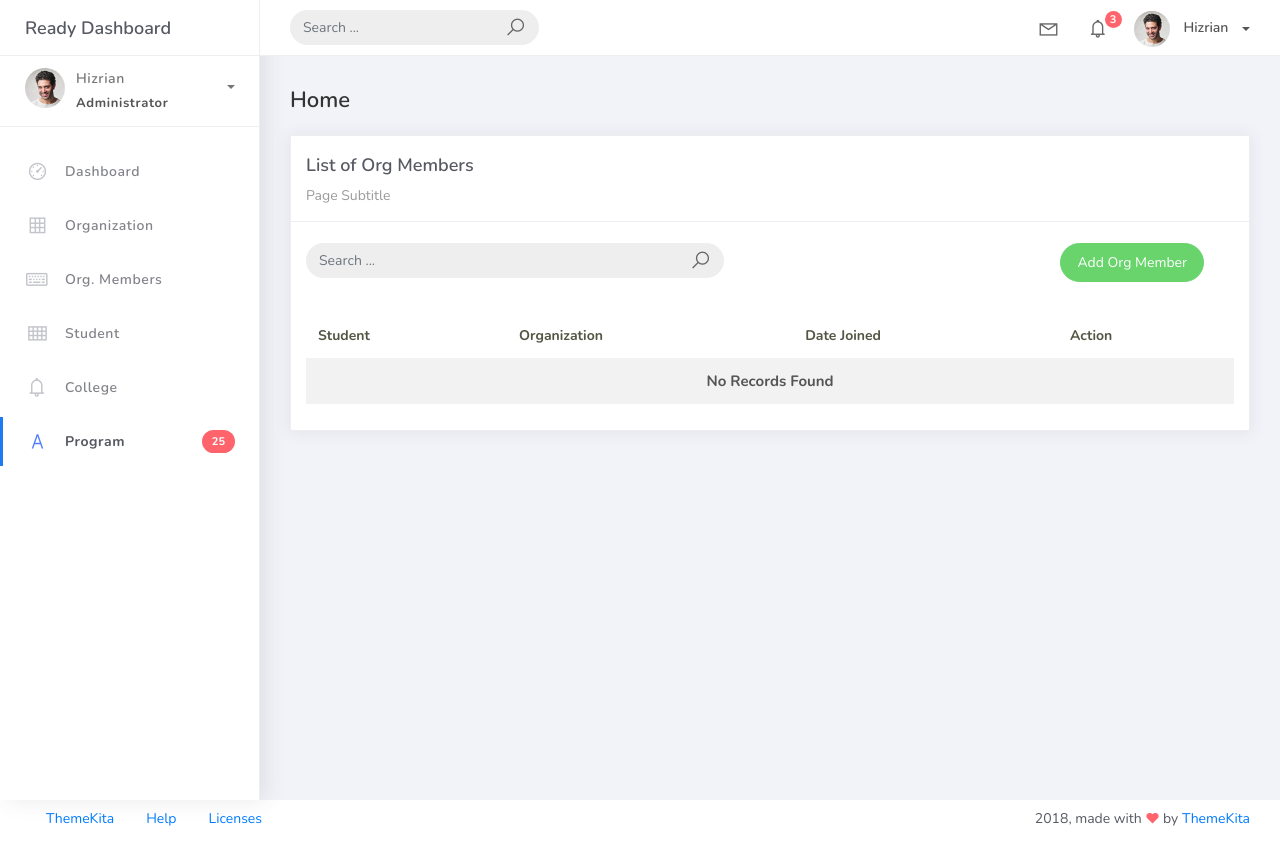
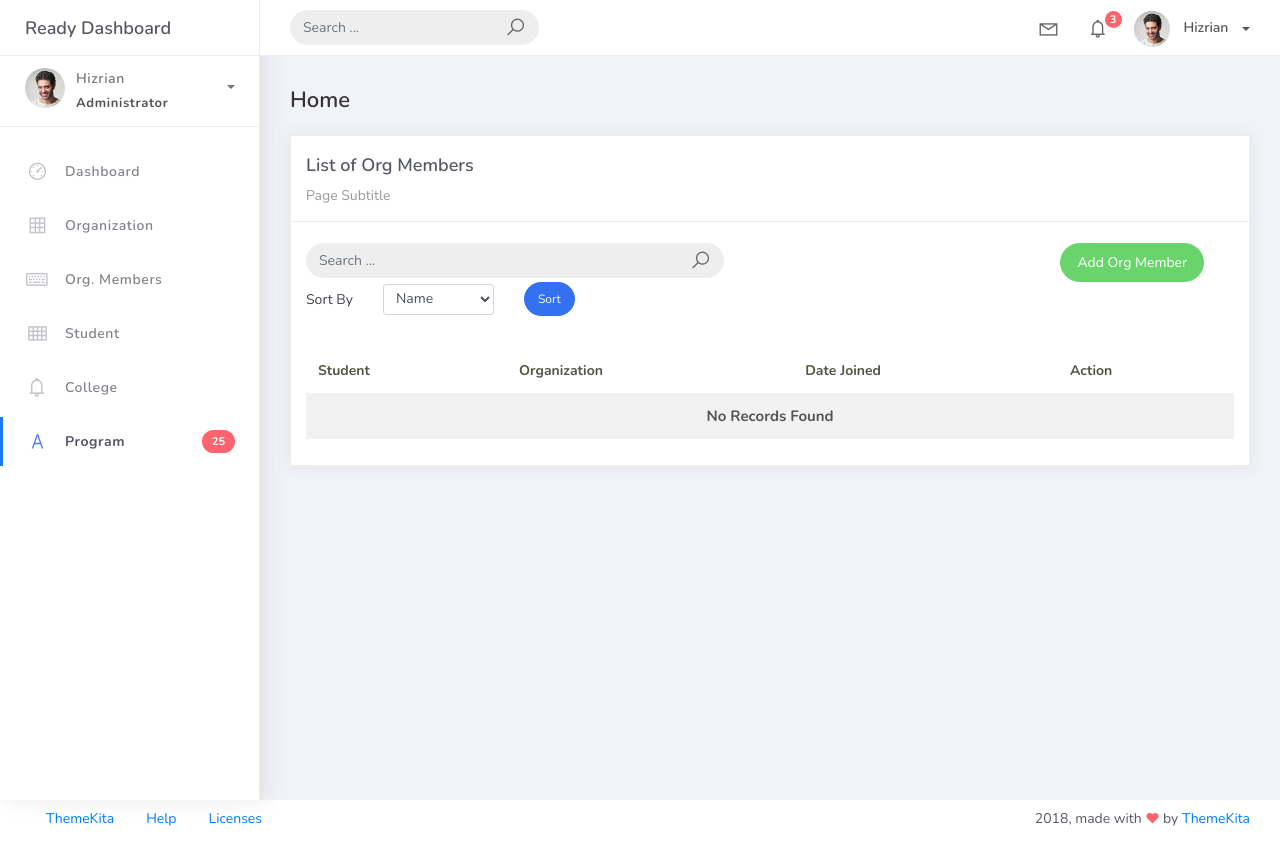
Before and after one commit to clasarageth/PSUSphere, a Django app: page /orgmember_list in a window 1280 px wide. Run offline with Django 5.2, Linux system fonts and the light colour scheme; some libraries are stand-ins or nearby versions.

Commit message:
added sorting in orgmember by name and date

```diff
--- a/projectsite/studentorg/views.py
+++ b/projectsite/studentorg/views.py
@@ -86,6 +86,13 @@ class OrgMemberList(ListView):
                     Q(date_joined__icontains=query)
                 )
             return qs
+
+    def get_ordering(self):
+        allowed = ["student__lastname", "date_joined"]
+        sort_by = self.request.GET.get("sort_by")
+        if sort_by in allowed:
+           return sort_by
+        return "organization__name"
 
 class OrgMemberCreateView(CreateView):
     model = OrgMember
--- a/projectsite/templates/orgmember_list.html
+++ b/projectsite/templates/orgmember_list.html
@@ -34,7 +34,22 @@
                             </div>
                         </div>
                     </div>
-
+                    <div class="col-md-12">
+                        <form method="get" class="row g-2 align-items-center">
+                            <div class="col-auto">
+                                <label for="smallselect" class="col-form-label">Sort By</label>
+                            </div>
+                            <div class="col-auto">
+                                <select class="form-control form-control-sm" id="smallSelect" name="sort_by">
+                                    <option value="student__lastname" {% if request.GET.sort_by == "student__lastname" %}selected{% endif %}>Name</option>
+                                    <option value="date_joined" {% if request.GET.sort_by == "date_joined" %}selected{% endif %}>Date Joined</option>
+                                </select>
+                            </div>
+                            <div class="col-auto">
+                                <button type="submit" class="btn btn-primary btn-sm btn-rounded">Sort</button>
+                            </div>
+                        </form>
+                    </div>
                     <div class="card-body">
                         <table class="table table-striped mt-3">
                             <thead>
```
